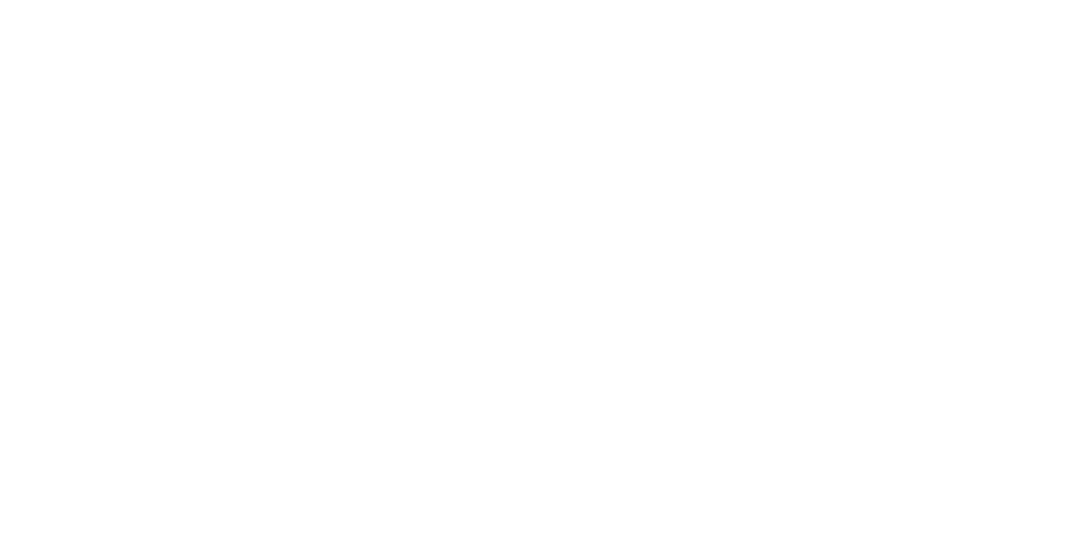
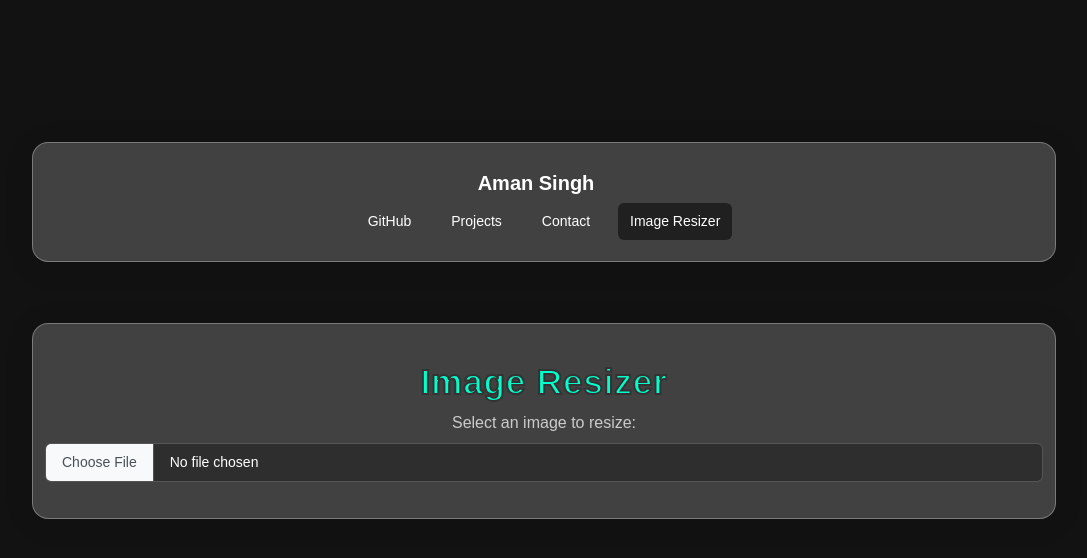
Before and after one commit to Aman-1313/aman_CV, a React (Create React App) app: page /image-resizer in a window 1280 px wide. Before the commit this address had no page. Shown: the top 558 px of the page, without its empty margins (96-1183 px from the left). Built offline with nearby package versions, Linux system fonts and the light colour scheme; a web font is replaced by a local one.

Commit message:
Change to Image Resizer!

```diff
--- a/src/App.js
+++ b/src/App.js
@@ -7,9 +7,8 @@ import { Suspense, lazy } from 'react';
 // Lazy-loaded components for performance
 const Homepage = lazy(() => import('./Homepage'));
 const Projects = lazy(() => import('./component/Projects'));
-const Report = lazy(() => import('./component/Report'));
 const Contact = lazy(() => import('./component/Contact'));
-
+const ImageResizer = lazy(() => import('./component/ImageResizer'));
 function App() {
   return (
     <HelmetProvider>
@@ -25,7 +24,7 @@ function App() {
               <Route path="/" element={<Homepage />} />
               <Route path="/projects" element={<Projects />} />
               <Route path="/contact" element={<Contact />} />
-              <Route path="/github-prediction" element={<Report />} />
+              <Route path="/image-resizer" element={<ImageResizer />} />
             </Routes>
           </Suspense>
         </BrowserRouter>
--- a/src/Homepage.js
+++ b/src/Homepage.js
@@ -78,6 +78,8 @@ function Homepage() {
                             <li className="nav-item"><a className="nav-link" href="https://github.com/Aman-1313" target="_blank" rel="noopener noreferrer">GitHub</a></li>
                             <li className="nav-item"><a className="nav-link" href="/projects">Projects</a></li>
                             <li className="nav-item"><a className="nav-link" href="/contact">Contact</a></li>
+                            <li className="nav-item"><a className="nav-link" href="/image-resizer">Image Resizer</a></li>
+
                         </ul>
                     </div>
                 </div>
--- /dev/null
+++ b/src/component/ImageResizer.css
@@ -0,0 +1,123 @@
+/* Dark Mode Background */
+body {
+    background-color: #121212;
+    color: #e0e0e0;
+    font-family: 'Poppins', sans-serif;
+}
+
+/* Navbar */
+
+
+.navbar-brand {
+    font-weight: bold;
+    color: #ffffff;
+}
+
+.navbar-toggler {
+    border: none;
+}
+
+.navbar-nav .nav-link {
+    color: #ffffff;
+    transition: color 0.3s ease-in-out;
+}
+
+.navbar-nav .nav-link:hover {
+    color: #00ffcc;
+}
+
+/* Profile Image */
+.profile-pic {
+    width: 180px;
+    height: 180px;
+    object-fit: cover;
+    border-radius: 15px;
+}
+
+/* Tilt Effect Container */
+.tilt-effect {
+    background: rgba(20, 20, 20, 0.8);
+    backdrop-filter: blur(10px);
+    border-radius: 15px;
+    padding: 30px;
+    box-shadow: 0 8px 16px rgba(0, 255, 204, 0.2);
+}
+.dark-mode .form-control {
+  background-color: #2e2e2e; /* A dark background */
+  border: 1px solid #555;   /* Darker border */
+  color: #fff;              /* White text */
+  box-shadow: none;
+}
+
+.dark-mode .form-control:focus {
+  background-color: #2e2e2e;
+  border-color: #777;
+  color: #fff;
+  box-shadow: 0 0 0 0.2rem rgba(255, 255, 255, 0.25);
+}
+
+.dark-mode .form-label {
+  color: #ccc;  /* Light gray label text */
+}
+/* Intro Text */
+.intro {
+    font-size: 2.2rem;
+    font-weight: bold;
+}
+
+.intro2 {
+    font-size: 1.3rem;
+    color: #b0b0b0;
+}
+
+/* Highlight Text */
+.highlight {
+    color: #00ffcc;
+    font-weight: bold;
+}
+
+/* Glassmorphic Buttons */
+.btn-glass {
+    padding: 12px 24px;
+    font-size: 1rem;
+    border-radius: 30px;
+    background: rgba(0, 255, 204, 0.1);
+    border: 1px solid #00ffcc;
+    color: #00ffcc;
+    transition: all 0.3s ease-in-out;
+}
+
+.btn-glass:hover {
+    background: #00ffcc;
+    color: #121212;
+}
+
+.btn-outline-light {
+    padding: 12px 24px;
+    font-size: 1rem;
+    border-radius: 30px;
+    border: 1px solid #e0e0e0;
+    color: #e0e0e0;
+    transition: all 0.3s ease-in-out;
+}
+
+.btn-outline-light:hover {
+    background: #e0e0e0;
+    color: #121212;
+}
+
+/* Image Fade-in */
+.fade-in-image {
+    animation: fadeIn 1.5s ease-in-out;
+}
+
+@keyframes fadeIn {
+    from {
+        opacity: 0;
+        transform: scale(0.9);
+    }
+    to {
+        opacity: 1;
+        transform: scale(1);
+    }
+}
--- /dev/null
+++ b/src/component/ImageResizer.js
@@ -0,0 +1,197 @@
+import React, { useState } from 'react';
+import { Helmet } from "react-helmet-async";
+
+import "./ImageResizer.css"; // Reusing your homepage styles
+
+function ImageResizer() {
+  const [imageUri, setImageUri] = useState(null);
+  const [width, setWidth] = useState('100');
+  const [height, setHeight] = useState('100');
+  const [resizedUri, setResizedUri] = useState(null);
+
+  // Handle file selection from the user
+  const handleImageChange = (e) => {
+    if (e.target.files && e.target.files[0]) {
+      const file = e.target.files[0];
+      const imageURL = URL.createObjectURL(file);
+      setImageUri(imageURL);
+      setResizedUri(null);
+    }
+  };
+
+  // Convert an image element into a base64-encoded JPEG string using a canvas
+  const getBase64Image = (img) => {
+    return new Promise((resolve) => {
+      const canvas = document.createElement('canvas');
+      canvas.width = img.naturalWidth;
+      canvas.height = img.naturalHeight;
+      const ctx = canvas.getContext('2d');
+      ctx.drawImage(img, 0, 0);
+      resolve(canvas.toDataURL('image/jpeg', 0.8));
+    });
+  };
+
+  // Resize the image using a canvas and return the resized base64 image
+  const resizeImageWeb = (base64ImageUri, targetWidth, targetHeight) => {
+    return new Promise((resolve, reject) => {
+      const img = new Image();
+      img.crossOrigin = 'Anonymous';
+      img.src = base64ImageUri;
+      img.onload = () => {
+        const canvas = document.createElement('canvas');
+        canvas.width = parseInt(targetWidth, 10);
+        canvas.height = parseInt(targetHeight, 10);
+        const ctx = canvas.getContext('2d');
+        ctx.drawImage(img, 0, 0, canvas.width, canvas.height);
+        resolve(canvas.toDataURL('image/jpeg', 0.8));
+      };
+      img.onerror = (error) => reject(error);
+    });
+  };
+
+  // Trigger the resizing process
+  const handleResize = async () => {
+    if (imageUri && width && height) {
+      const img = new Image();
+      img.crossOrigin = 'Anonymous';
+      img.src = imageUri;
+      img.onload = async () => {
+        const base64ImageUri = await getBase64Image(img);
+        const resized = await resizeImageWeb(base64ImageUri, width, height);
+        setResizedUri(resized);
+      };
+      img.onerror = (error) => {
+        console.error('Error loading image:', error);
+      };
+    }
+  };
+
+  // Trigger image download by creating a temporary download link
+  const downloadImage = () => {
+    if (resizedUri) {
+      const link = document.createElement('a');
+      link.href = resizedUri;
+      link.download = 'resized-image.jpg';
+      document.body.appendChild(link);
+      link.click();
+      document.body.removeChild(link);
+    }
+  };
+
+  return (
+    <>
+      {/* SEO & Metadata */}
+      <Helmet>
+        <title>Image Resizer | Aman Singh</title>
+        <meta name="description" content="Resize your images easily with Aman Singh's Image Resizer tool." />
+        <meta name="viewport" content="width=device-width, initial-scale=1.0" />
+      </Helmet>
+
+      {/* Navbar (reuse from Homepage) */}
+      <nav className="navbar navbar-expand-lg navbar-dark">
+        <div className="container">
+          <a className="navbar-brand" href="/">Aman Singh</a>
+          <button className="navbar-toggler" type="button" data-bs-toggle="collapse" data-bs-target="#navbarNav"
+                  aria-controls="navbarNav" aria-expanded="false" aria-label="Toggle navigation">
+            <span className="navbar-toggler-icon"></span>
+          </button>
+          <div className="collapse navbar-collapse" id="navbarNav">
+            <ul className="navbar-nav ms-auto">
+              <li className="nav-item">
+                <a className="nav-link" href="https://github.com/Aman-1313" target="_blank" rel="noopener noreferrer">
+                  GitHub
+                </a>
+              </li>
+              <li className="nav-item">
+                <a className="nav-link" href="/projects">Projects</a>
+              </li>
+              <li className="nav-item">
+                <a className="nav-link" href="/contact">Contact</a>
+              </li>
+              <li className="nav-item">
+                <a className="nav-link active" href="/image-resizer">Image Resizer</a>
+              </li>
+            </ul>
+          </div>
+        </div>
+      </nav>
+
+      {/* Main Content */}
+      <div className="container my-5">
+        <h1 className="intro mt-3"><span className="highlight">Image Resizer</span></h1>
+
+          <div className="mb-3 dark-mode">
+            <label htmlFor="formFile" className="form-label">
+              Select an image to resize:
+            </label>
+            <input
+              className="form-control"
+              type="file"
+              id="formFile"
+              accept="image/*"
+              onChange={handleImageChange}
+            />
+          </div>
+
+          {imageUri && (
+            <>
+              <div className="mb-3 text-center">
+                <h5 className="intro mt-3"><span className="highlight">Original Image:</span></h5>
+                <img
+                  src={imageUri}
+                  alt="Original"
+                  className="img-fluid rounded shadow"
+                  style={{ maxHeight: '300px' }}
+                />
+              </div>
+              <div className="row mb-3 dark-mode">
+                <div className="col">
+                  <input
+                    type="number"
+                    className="form-control "
+                    value={width}
+                    onChange={(e) => setWidth(e.target.value)}
+                    placeholder="Width"
+                  />
+                </div>
+                <div className="col">
+                  <input
+                    type="number"
+                    className="form-control dark-mode"
+                    value={height}
+                    onChange={(e) => setHeight(e.target.value)}
+                    placeholder="Height"
+                  />
+                </div>
+              </div>
+              <div className="d-grid mb-3">
+                <button className="btn btn-primary" onClick={handleResize}>
+                  Resize Image
+                </button>
+              </div>
+            </>
+          )}
+
+          {resizedUri && (
+            <div className="text-center">
+              <h5 className="intro mt-3"><span className="highlight">Resized Image:</span></h5>
+              <img
+                src={resizedUri}
+                alt="Resized"
+                className="img-fluid rounded shadow mb-3"
+                style={{ maxHeight: '300px' }}
+              />
+              <div className="d-grid">
+                <button className="btn btn-success" onClick={downloadImage}>
+                  Download Resized Image
+                </button>
+              </div>
+            </div>
+          )}
+
+      </div>
+    </>
+  );
+}
+
+export default ImageResizer;
```
Also changed, not shown: 1 other file (tests, documents, lock files or other folders).
